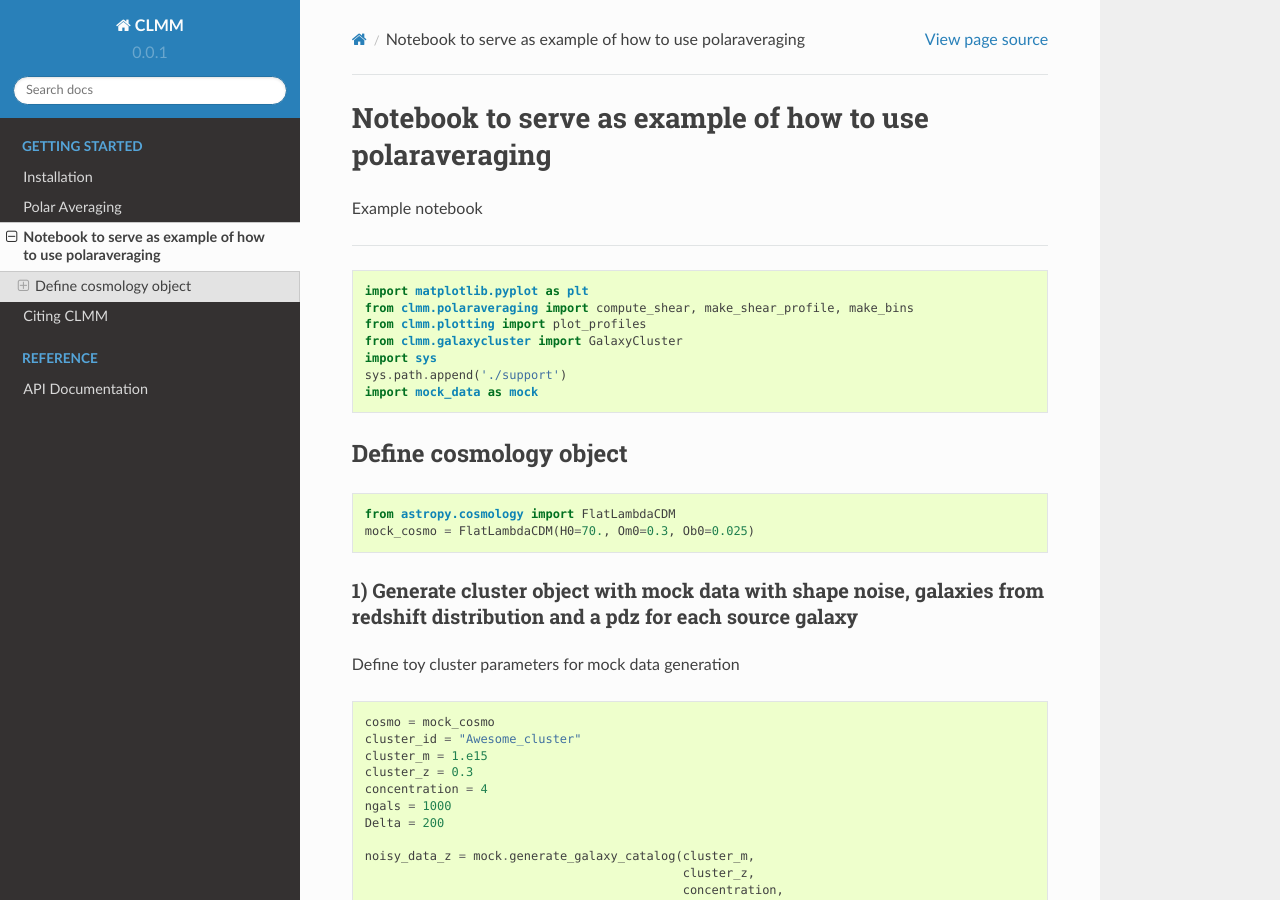
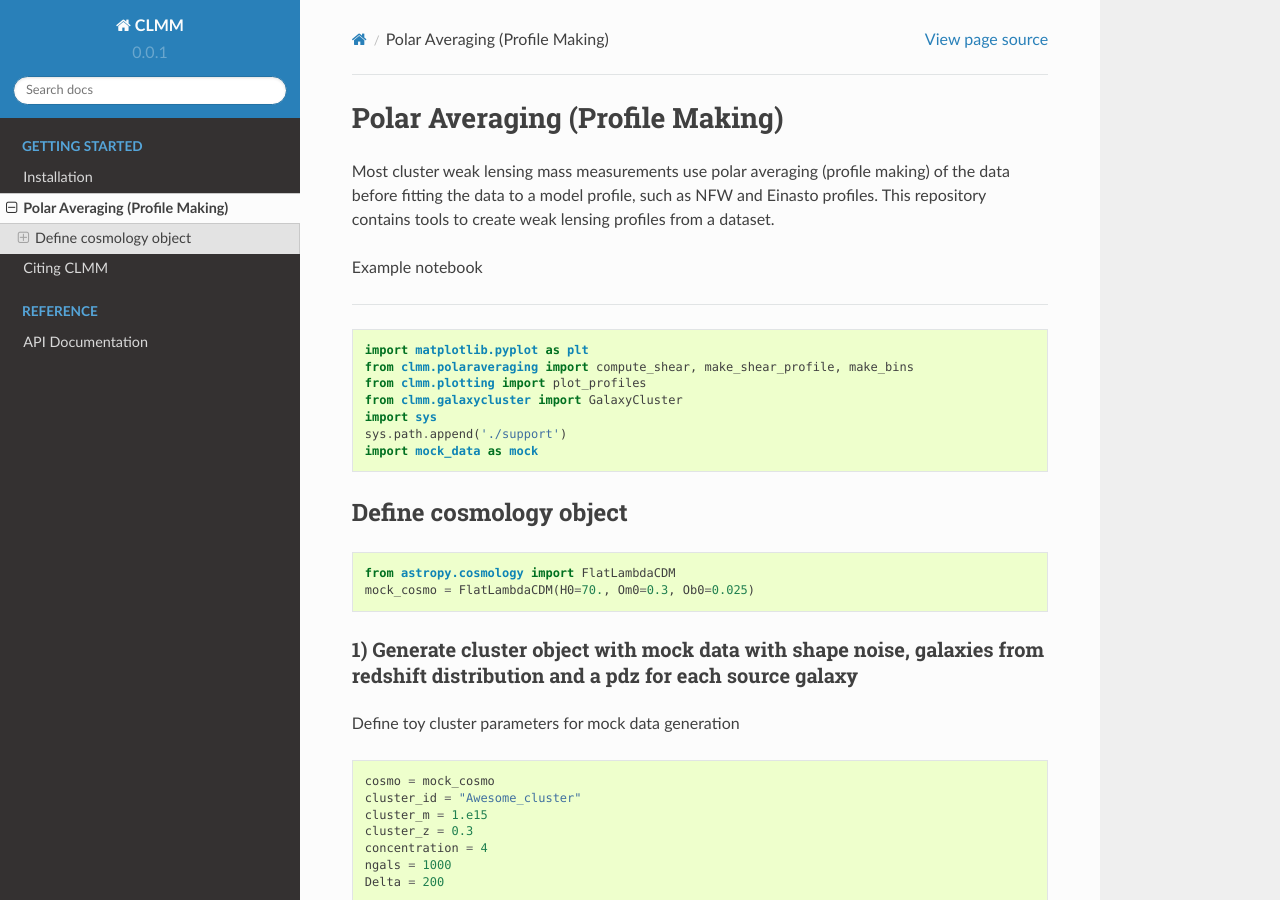
Before and after one commit to LSSTDESC/CLMM, a Sphinx documentation site: the page built from docs/source/demo_of_polaraveraging.rst, in a window 1280 px wide and 900 px high. Built offline with Sphinx 7.4.7 and the Read the Docs theme 2.0.0, drawn with Linux system fonts in a browser that asks for light colours; pages that are not in the unit, such as notebooks, are missing from menus.

Commit message:
polar averaging docs added

```diff
--- a/docs/source/demo_of_polaraveraging.rst
+++ b/docs/source/demo_of_polaraveraging.rst
@@ -1,6 +1,12 @@
-*********************************************************
-Notebook to serve as example of how to use polaraveraging
-*********************************************************
+********************************
+Polar Averaging (Profile Making)
+********************************
+Most cluster weak lensing mass measurements use polar averaging
+(profile making) of the data before fitting the data to a model
+profile, such as NFW and Einasto profiles. This repository contains
+tools to create weak lensing profiles from a dataset.
+
+
 Example notebook
 
 --------------
```
Also changed, not shown: docs/source/polaraveraging.rst (deleted, +0 -13 lines).
